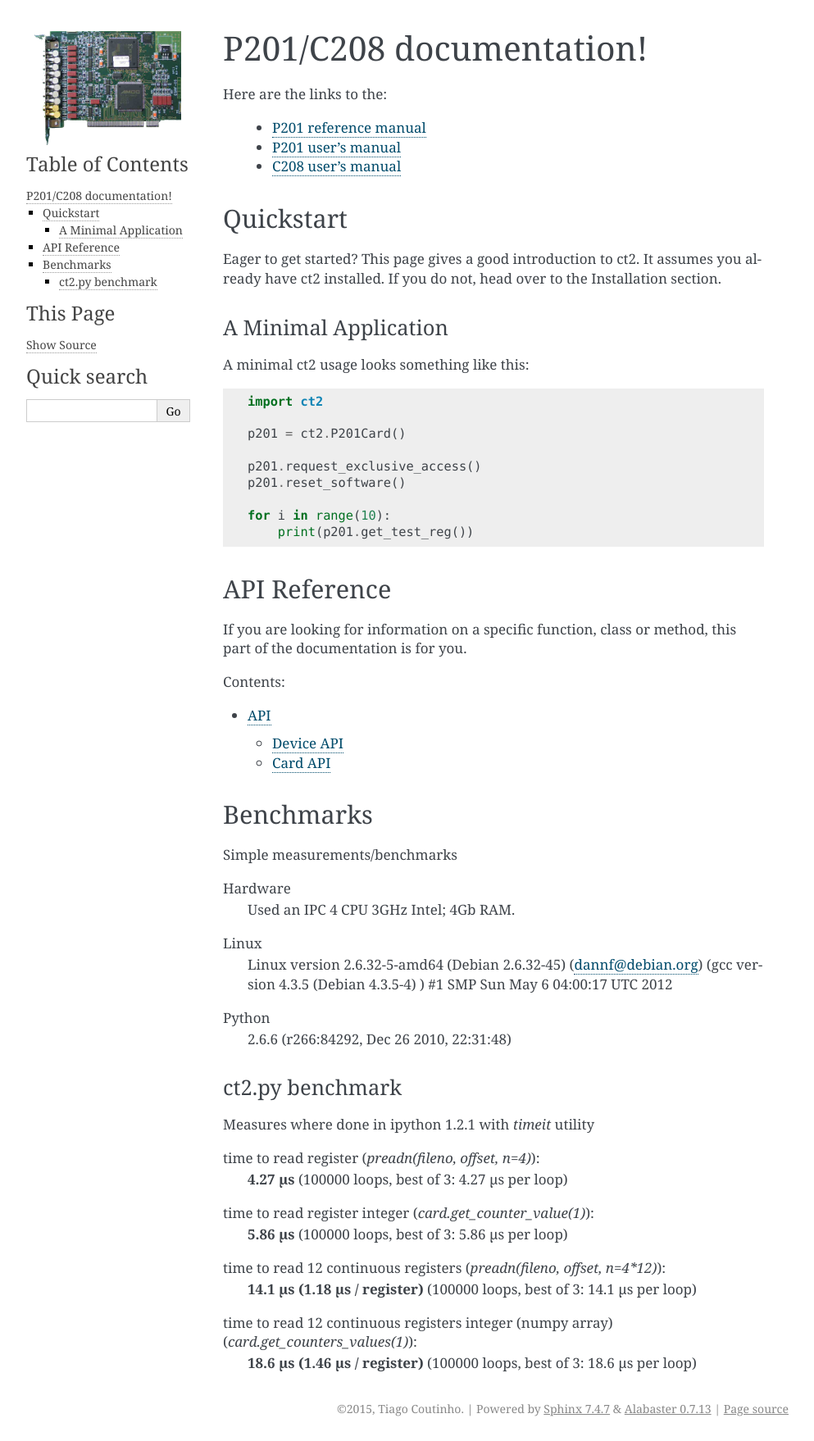
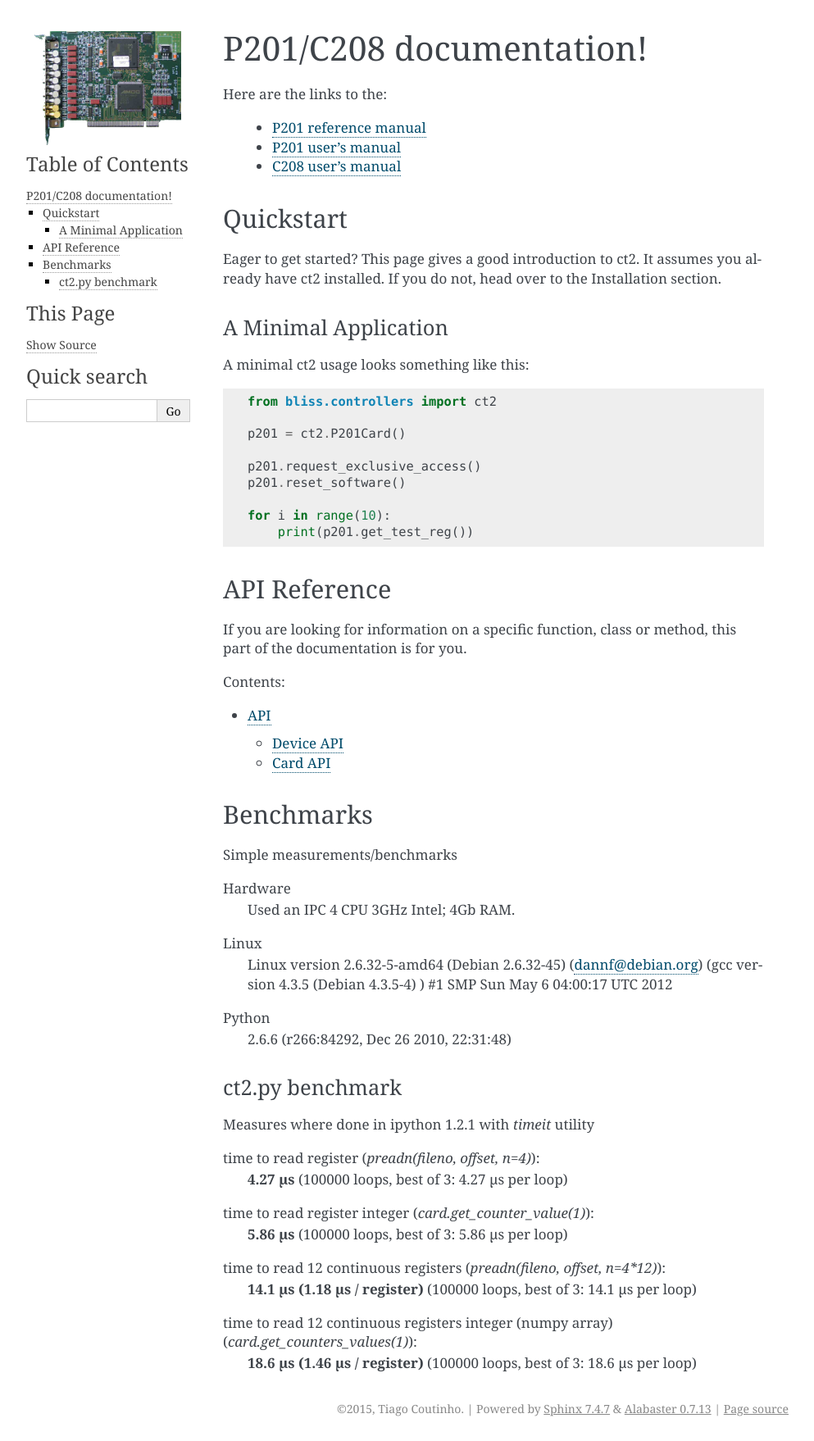
Before and after one commit to marc2332/bliss, a Sphinx documentation site: the page built from doc/ct2/source/index.rst, in a window 1280 px wide. Shown: the whole page at 82% size, without its empty margins (148-1141 px from the left). Built offline with Sphinx 7.4.7, drawn with Linux system fonts in a browser that asks for light colours; formulas are drawn with MathJax 3.

Commit message:
Update CT2 doc to new merged project structure

```diff
--- a/doc/ct2/source/index.rst
+++ b/doc/ct2/source/index.rst
@@ -27,7 +27,7 @@
 
 A minimal ct2 usage looks something like this::
 
-    import ct2
+    from bliss.controllers import ct2
 
     p201 = ct2.P201Card()
 
```
